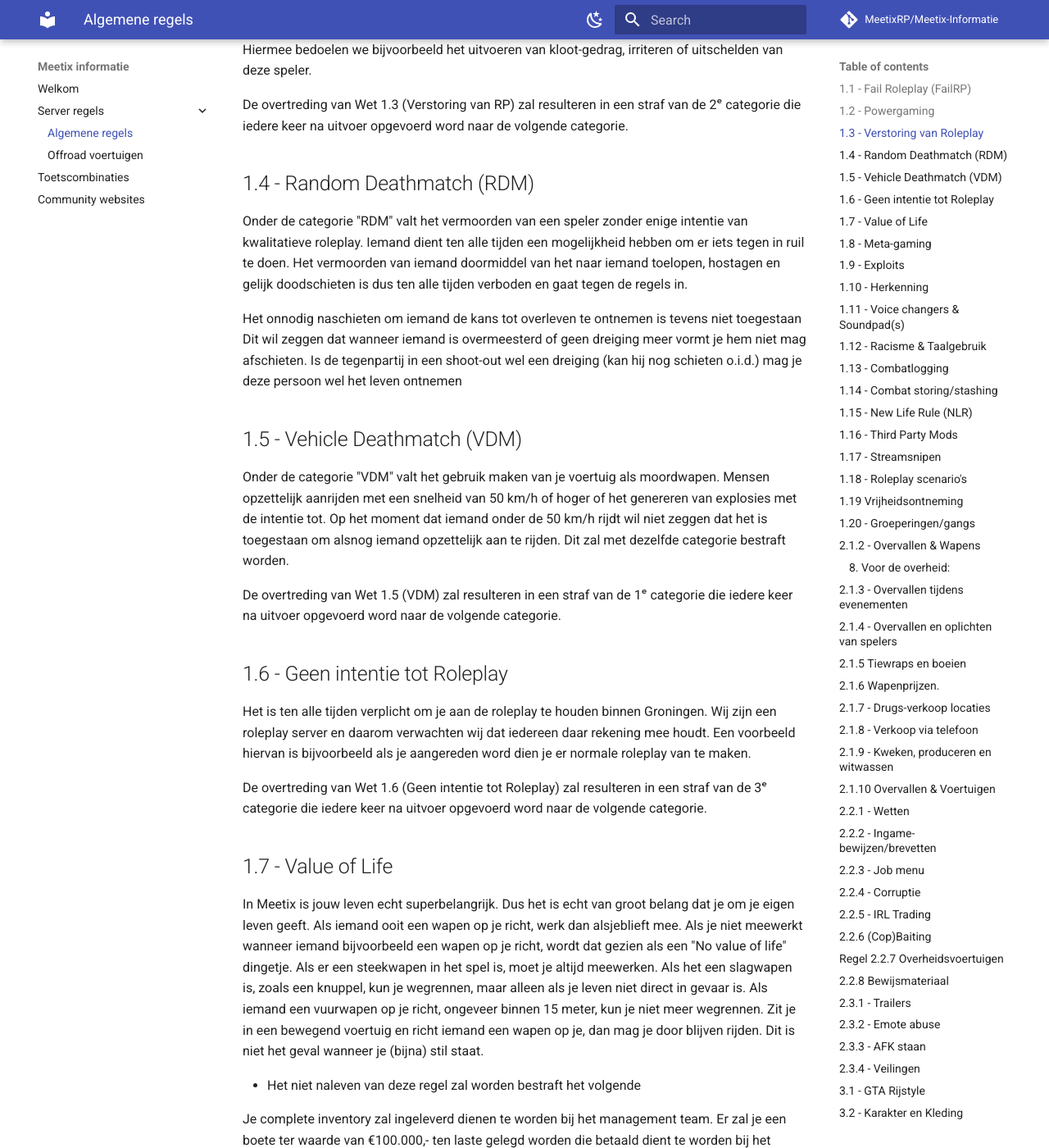
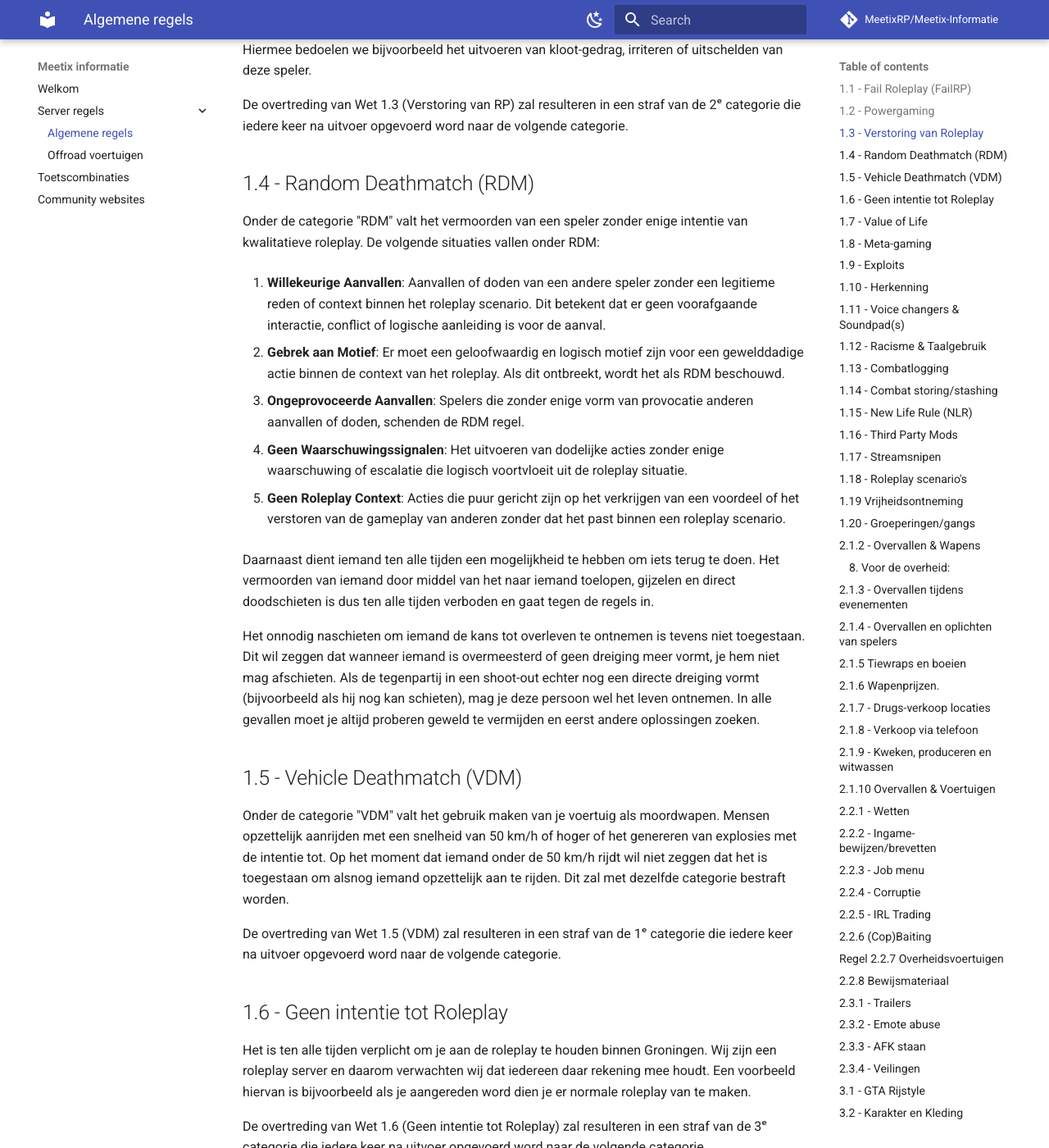
Before and after one commit to MeetixRP/Meetix-Informatie, an MkDocs documentation site: the page built from docs/algemeneregels.md, in a window 1280 px wide and 1400 px high, scrolled down 1331 px. Shown: the whole window at 82% size. Built offline with MkDocs 1.6.1 and Material for MkDocs 9.7.7, drawn with Linux system fonts in a browser that asks for light colours; comment, search, counter and statistics services are not loaded.

Commit message:
Verduidelijking RDM regel

```diff
--- a/docs/algemeneregels.md
+++ b/docs/algemeneregels.md
@@ -39,12 +39,21 @@ De overtreding van Wet 1.3 (Verstoring van RP) zal resulteren in een straf van d
 
 ## 1.4 - Random Deathmatch (RDM)
 
-Onder de categorie "RDM" valt het vermoorden van een speler zonder enige intentie van kwalitatieve roleplay. Iemand dient ten alle tijden een mogelijkheid hebben om er iets tegen in ruil te doen.
-Het vermoorden van iemand doormiddel van het naar iemand toelopen, hostagen en gelijk doodschieten is dus ten alle tijden verboden en gaat tegen de regels in.
+Onder de categorie "RDM" valt het vermoorden van een speler zonder enige intentie van kwalitatieve roleplay. De volgende situaties vallen onder RDM:
 
-Het onnodig naschieten om iemand de kans tot overleven te ontnemen is tevens niet toegestaan
-Dit wil zeggen dat wanneer iemand is overmeesterd of geen dreiging meer vormt je hem niet mag afschieten.
-Is de tegenpartij in een shoot-out wel een dreiging (kan hij nog schieten o.i.d.) mag je deze persoon wel het leven ontnemen
+1. **Willekeurige Aanvallen**: Aanvallen of doden van een andere speler zonder een legitieme reden of context binnen het roleplay scenario. Dit betekent dat er geen voorafgaande interactie, conflict of logische aanleiding is voor de aanval.
+
+2. **Gebrek aan Motief**: Er moet een geloofwaardig en logisch motief zijn voor een gewelddadige actie binnen de context van het roleplay. Als dit ontbreekt, wordt het als RDM beschouwd.
+
+3. **Ongeprovoceerde Aanvallen**: Spelers die zonder enige vorm van provocatie anderen aanvallen of doden, schenden de RDM regel.
+
+4. **Geen Waarschuwingssignalen**: Het uitvoeren van dodelijke acties zonder enige waarschuwing of escalatie die logisch voortvloeit uit de roleplay situatie.
+
+5. **Geen Roleplay Context**: Acties die puur gericht zijn op het verkrijgen van een voordeel of het verstoren van de gameplay van anderen zonder dat het past binnen een roleplay scenario.
+
+Daarnaast dient iemand ten alle tijden een mogelijkheid te hebben om iets terug te doen. Het vermoorden van iemand door middel van het naar iemand toelopen, gijzelen en direct doodschieten is dus ten alle tijden verboden en gaat tegen de regels in.
+
+Het onnodig naschieten om iemand de kans tot overleven te ontnemen is tevens niet toegestaan. Dit wil zeggen dat wanneer iemand is overmeesterd of geen dreiging meer vormt, je hem niet mag afschieten. Als de tegenpartij in een shoot-out echter nog een directe dreiging vormt (bijvoorbeeld als hij nog kan schieten), mag je deze persoon wel het leven ontnemen. In alle gevallen moet je altijd proberen geweld te vermijden en eerst andere oplossingen zoeken.
 
 ## 1.5 - Vehicle Deathmatch (VDM)
 
```
